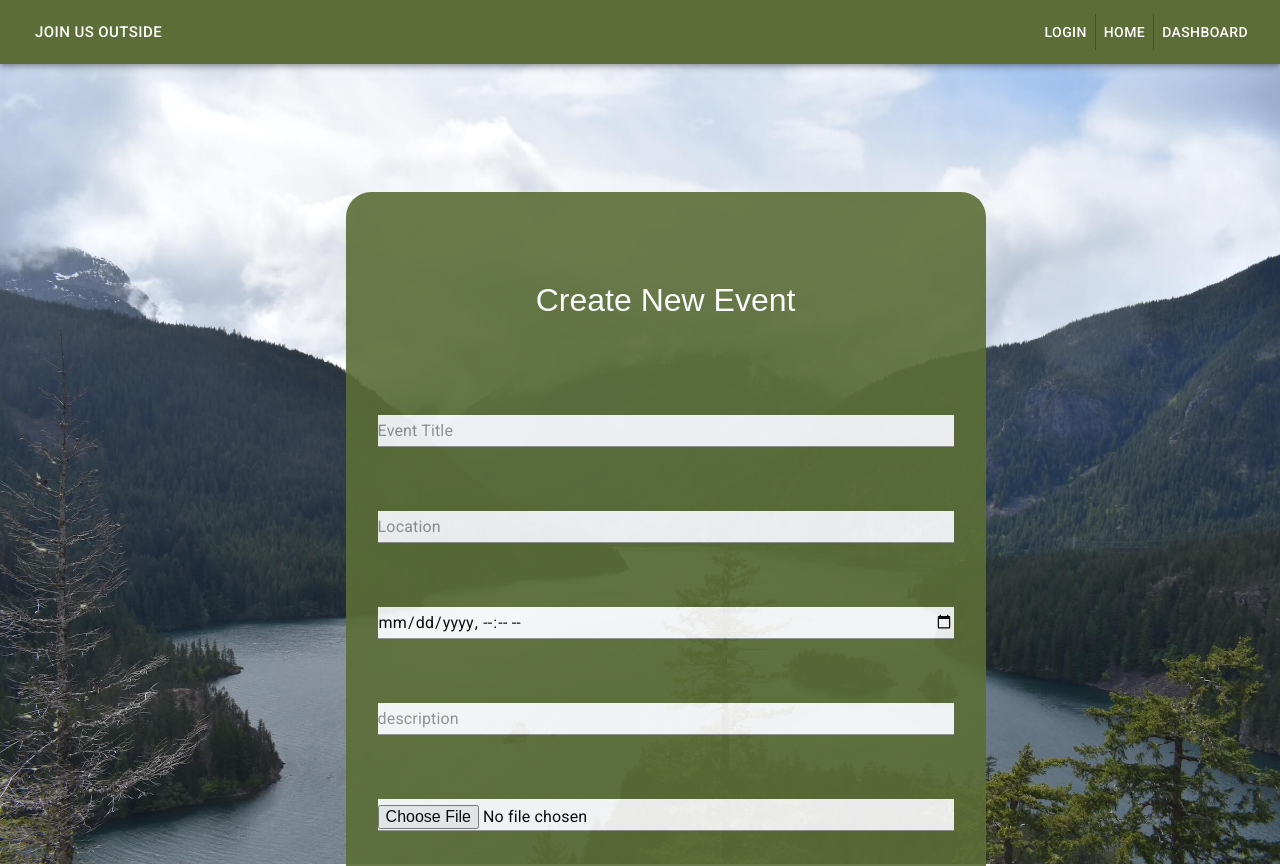
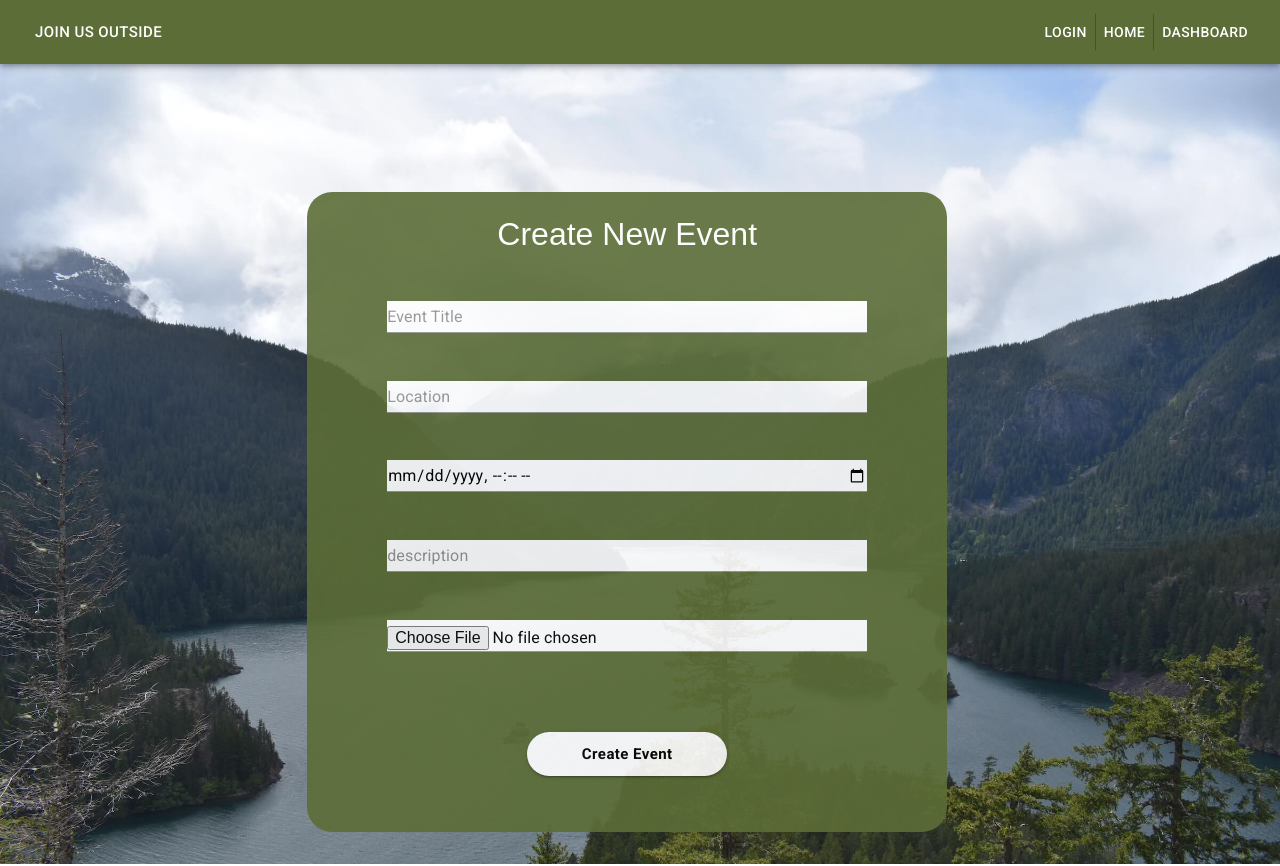
Before and after one commit to epowelldev/p03-outdoor-activity-app, a React (Create React App) app in the folder client/: page /NewEvent in a window 1280 px wide. Shown: the top 866 px of the page. Built offline with nearby package versions, Linux system fonts and the light colour scheme; no server answers; the HTML template or start-up script is replaced by a standard one.

Commit message:
new event/update event style update

```diff
--- a/client/src/App.js
+++ b/client/src/App.js
@@ -2,7 +2,7 @@ import { BrowserRouter as Router, Switch, Route } from "react-router-dom";
 import Home from "./components/pages/Home";
 import NotFound from "./components/pages/NotFound";
 import {Container} from "@material-ui/core";
-import CreateEvent from "./components/pages/CreateEvent";
+
 
 import './App.css';
 import LoginPage from "./components/pages/LoginPage";
@@ -20,7 +20,6 @@ function App() {
       <Router>
         <Switch>
           <Route exact path="/" component={Home} />
-          <Route exact path="/CreateEvent" component={CreateEvent} />
           <Route exact path="/Login" component={LoginPage} />
           <Route exact path="/Signup" component={SignupPage} />
           <Route exact path="/NewEvent" component={NewEvent} />
--- a/client/src/components/CreatedEventsTabe.js
+++ b/client/src/components/CreatedEventsTabe.js
@@ -126,7 +126,7 @@ submitBtn:{
     btnStyle:{
       position:"absolute",
         bottom:"0",
-        right:"40%",
+        right:"15%",
         minWidth: 100,
         width:"20%",
       transition: '0.3s cubic-bezier(.47,1.64,.41,.8)',
@@ -147,7 +147,8 @@ submitBtn:{
     position:"absolute",
       bottom:"0",
       right:"55%",
-      minWidth: 200,
+      minWidth: 100,
+      width:"20%",
       transition: '0.3s cubic-bezier(.47,1.64,.41,.8)',
       background:"white",
       margin:"1%",
--- a/client/src/components/Events.js
+++ b/client/src/components/Events.js
@@ -142,12 +142,12 @@ function Events(){
 
     return(
         <Fragment>
-            { loggedIn &&
+            {/* { loggedIn && */}
                 <Fragment>
                     <SimpleTabs />
                 </Fragment>
-            }
-            { !loggedIn && <PlsLogin/> }
+            {/* } */}
+            {/* { !loggedIn && <PlsLogin/> } */}
         </Fragment>
     );
 }
--- a/client/src/components/NewEvent.js
+++ b/client/src/components/NewEvent.js
@@ -10,19 +10,22 @@ const useStyles = makeStyles({
       display:"flex",
       flexDirection:"column",
       width:"50%",
-
-      marginLeft:"27%",
+      height:"80vh",
+      justifyContent:"space-around",
+      marginLeft:"24%",
       marginTop:"10%",
       backgroundColor:"#5C6D37",
       color:"white",
       borderRadius:"25px",
-      paddingTop:"7%",
+      // paddingTop:"7%",
       opacity:".90",
       flexBasis:"content"
     },
     inputStyles:{
-      margin:"5%",
+      // margin:"5%",
       color:"black",
+      width:"75%",
+      alignSelf:"center",
       backgroundColor:"white"
     },
     ImgStyle:{
@@ -44,11 +47,11 @@ const useStyles = makeStyles({
   title:{
     fontFamily:"Sans-serif",
     textAlign:"center",
-    marginBottom:"10%"
+    // marginBottom:"10%"
   },
   submitBtn:{
 
-    minWidth: 150,
+    minWidth: 100,
     width:200,
     alignSelf:"center",
     transition: '0.3s cubic-bezier(.47,1.64,.41,.8)',
--- a/client/src/components/pages/CreateEvent.js
+++ /dev/null
@@ -1,48 +0,0 @@
-/* eslint-disable import/no-anonymous-default-export */
-import { useState } from "react";
-import TextField from "@material-ui/core/TextField";
-import { Box, Button, Container } from "@material-ui/core";
-import { makeStyles } from '@material-ui/core/styles';
-// import FilledInput from '@material-ui/core/FilledInput';
-import FormControl from '@material-ui/core/FormControl';
-// import FormHelperText from '@material-ui/core/FormHelperText';
-// import Input from '@material-ui/core/Input';
-import InputLabel from '@material-ui/core/InputLabel';
-// import OutlinedInput from '@material-ui/core/OutlinedInput';
-
-const useStyles = makeStyles((theme) => ({
-  root: {
-    '& > *': {
-      margin: theme.spacing(1),
-    },
-  },
-}));
-
-export default () => {
-
-  const [eventName, setEventName] = useState('');
-  const classes = useStyles();
-
-  const handleChange = (event) => {
-    setEventName(event.target.value);
-  };
-
-  return(
-    <Container>
-      <Box>
-        <h1>Create an Event!</h1>
-        <form className={classes.root}>
-          <FormControl variant="outlined">
-            <InputLabel htmlFor="component-simple"></InputLabel>
-            <TextField id="event-name" variant="outlined" label="Event Name" value={eventName} onChange={handleChange} />
-          </FormControl><br/>
-          <TextField id="event-address" variant="outlined" label="Address" /><br/>
-          <TextField id="event-datetime" variant="outlined" label="Event Date & Time" type="datetime-local" InputLabelProps={{shrink:true}} /><br/>
-          <TextField id="event-name" multiline variant="outlined" label="Event Description" rows={4}/><br/>
-          <TextField id="event-orgainizer" variant="outlined" label="Event Organizer"/><br/>
-          <Button variant="contained" color="primary">Create Event</Button>
-        </form>
-      </Box>
-    </Container>
-  );
-}
--- a/client/src/components/pages/UpdatePage.js
+++ b/client/src/components/pages/UpdatePage.js
@@ -8,21 +8,23 @@ import UpdateContext from "../../updateContext/update/updateContext";
 import { useHistory } from "react-router-dom"
 const useStyles = makeStyles({
   formStyles: {
-    display: "flex",
-    flexDirection: "column",
-    width: "50%",
-
-    marginLeft: "27%",
-    marginTop: "10%",
-    backgroundColor: "#5C6D37",
-    color: "white",
-    borderRadius: "25px",
-    paddingTop: "7%",
-    opacity: ".90",
-    flexBasis: "content"
+    display:"flex",
+      flexDirection:"column",
+      width:"50%",
+      height:"80vh",
+      justifyContent:"space-around",
+      marginLeft:"24%",
+      marginTop:"10%",
+      backgroundColor:"#5C6D37",
+      color:"white",
+      borderRadius:"25px",
+      // paddingTop:"7%",
+      opacity:".90",
+      flexBasis:"content"
   },
   inputStyles: {
-    margin: "5%",
+    width:"75%",
+    alignSelf:"center",
     color: "black",
     backgroundColor: "white"
   },
@@ -45,7 +47,7 @@ const useStyles = makeStyles({
   title: {
     fontFamily: "Sans-serif",
     textAlign: "center",
-    marginBottom: "10%"
+    // marginBottom: "10%"
   },
   submitBtn: {
 
```
Also changed, not shown: client/src/components/HomeEventsCard.js (deleted, +0 -42 lines), client/src/components/HomeSignupCard.js (deleted, +0 -43 lines).
